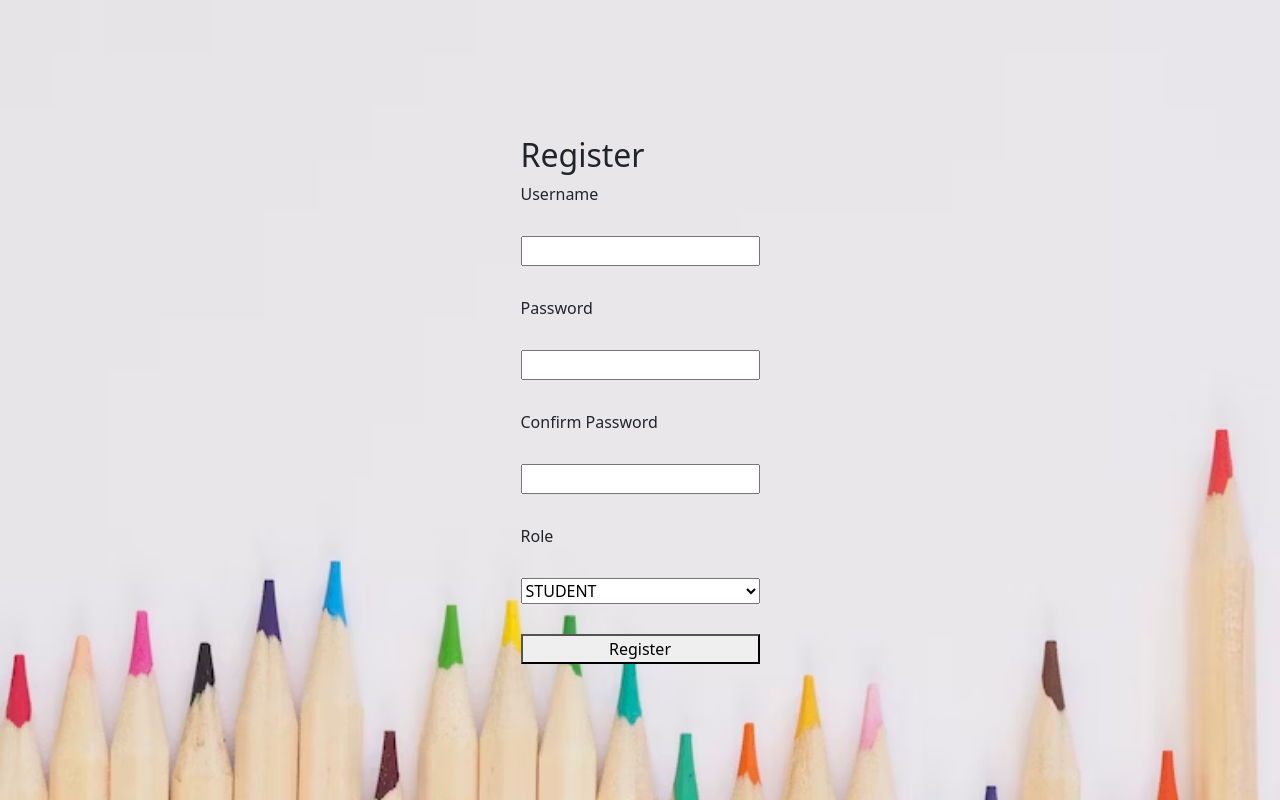
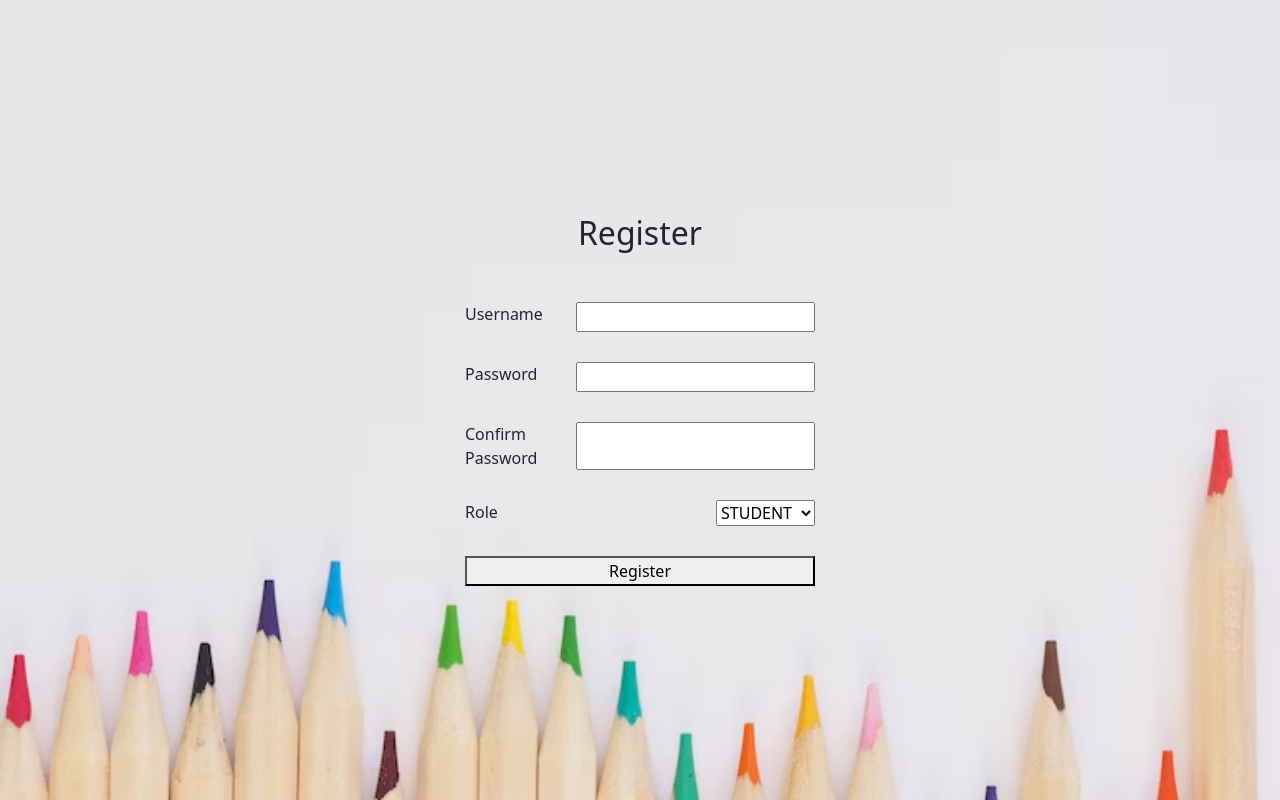
Before and after one commit to Rappyyy/LMS_FrontEnd, a React (Create React App) app: page /RegisterForm in a window 1280 px wide. Built offline with nearby package versions, Linux system fonts and the light colour scheme.

Commit message:
Front-end, done!

```diff
--- /dev/null
+++ b/src/components/RegisterForm.css
@@ -0,0 +1,17 @@
+.register-form {
+  width: 350px;
+}
+
+.register-container {
+  display: flex;
+  flex-direction: column;
+  align-items: center;
+}
+.register-container h2 {
+  margin-bottom: 50px;
+}
+
+.form-group {
+  display: flex;
+  justify-content: space-between;
+}
--- a/src/components/RegisterForm.js
+++ b/src/components/RegisterForm.js
@@ -3,6 +3,8 @@ import axios from "axios";
 import { toast, ToastContainer } from "react-toastify";
 import "react-toastify/dist/ReactToastify.css";
 import { useNavigate } from "react-router-dom";
+
+import "./RegisterForm.css";
 
 const RegisterForm = () => {
   const [username, setUsername] = useState("");
@@ -48,10 +50,12 @@ const RegisterForm = () => {
   };
 
   return (
-    <div>
+    <div className="register-container">
       <h2>Register</h2>
-      <form onSubmit={handleSubmit}>
+      <form onSubmit={handleSubmit} className="register-form">
+        <div className="form-group">
           <label htmlFor="username">Username</label>
+
           <input
             type="text"
             id="username"
@@ -59,7 +63,9 @@ const RegisterForm = () => {
             onChange={(e) => setUsername(e.target.value)}
             required
           />
+        </div>
 
+        <div className="form-group">
           <label htmlFor="password">Password</label>
           <input
             type="password"
@@ -68,7 +74,9 @@ const RegisterForm = () => {
             onChange={(e) => setPassword(e.target.value)}
             required
           />
+        </div>
 
+        <div className="form-group">
           <label htmlFor="confirmPassword">Confirm Password</label>
           <input
             type="password"
@@ -77,7 +85,9 @@ const RegisterForm = () => {
             onChange={(e) => setConfirmPassword(e.target.value)}
             required
           />
+        </div>
 
+        <div className="form-group">
           <label htmlFor="role">Role</label>
           <select
             id="role"
@@ -88,6 +98,7 @@ const RegisterForm = () => {
             <option value="ROLE_STUDENT">STUDENT</option>
             <option value="ROLE_REVIEWER">REVIEWER</option>
           </select>
+        </div>
 
         <button type="submit">Register</button>
       </form>
```
Lines whose indentation alone changed are shown as unchanged.
